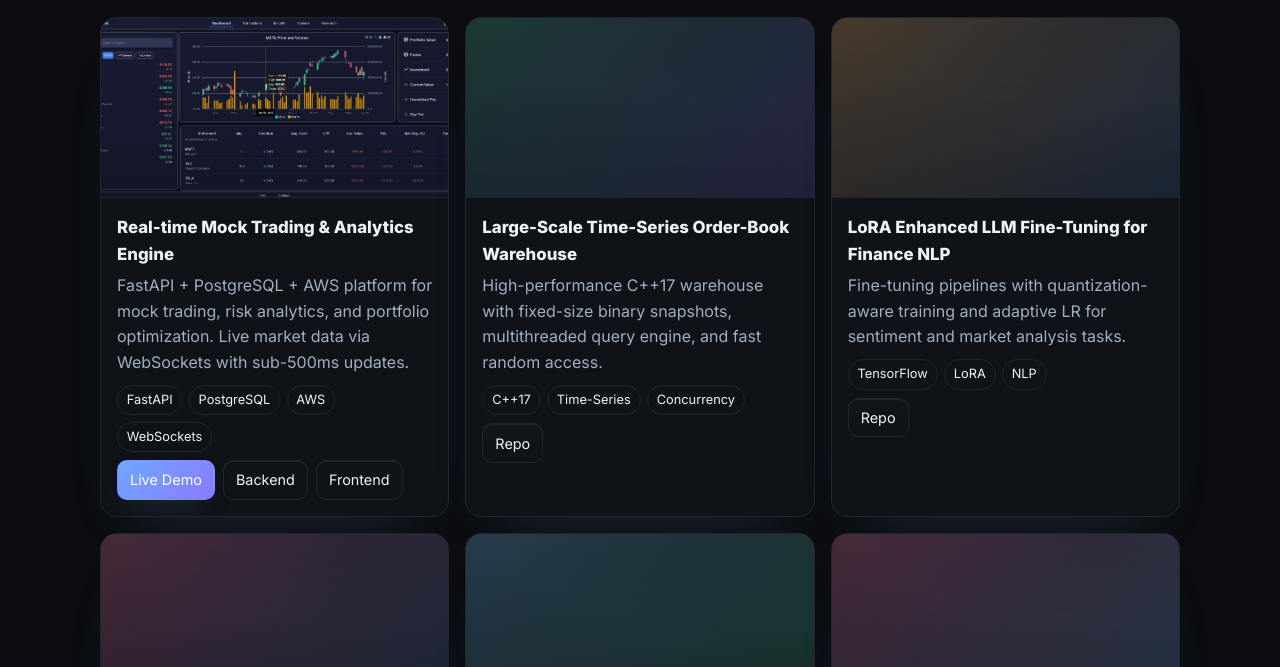
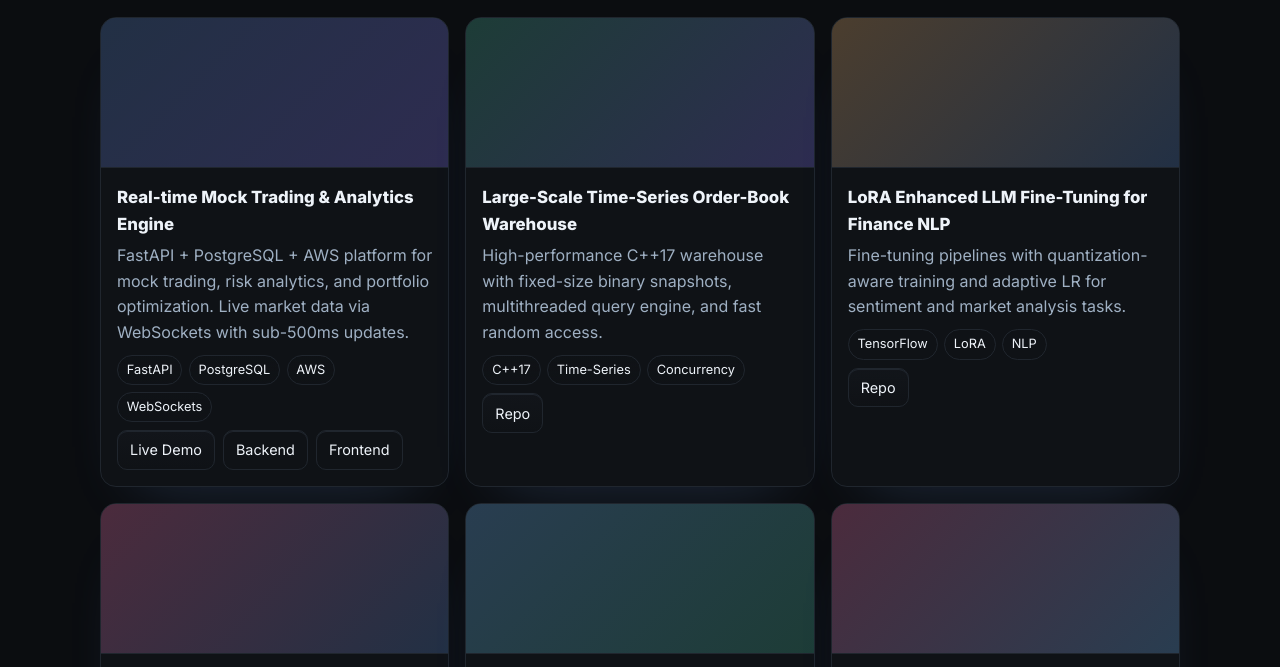
Before and after one commit to adibakshi28/adibakshi28.github.io, a plain HTML site: page index.html in a window 1280 px wide. Shown: the part 706-1373 px from the top of the page. Drawn offline with Linux system fonts and the light colour scheme; no server answers.

Commit message:
design revert

```diff
--- a/index.html
+++ b/index.html
@@ -98,26 +98,18 @@
       <h3 class="section-title">Featured Projects</h3>
       <div class="grid cards">
         <article class="card reveal">
-            <div class="card-cover">
-                <img
-                src="assets/mock-trading-dashboard.png"
-                alt="Mock trading dashboard UI"
-                loading="lazy"
-                width="1200" height="630"
-                />
-            </div>
+          <div class="card-cover" role="img" aria-label="Mock trading dashboard"></div>
           <div class="card-body">
             <h4>Real-time Mock Trading & Analytics Engine</h4>
             <p>FastAPI + PostgreSQL + AWS platform for mock trading, risk analytics, and portfolio optimization. Live market data via WebSockets with sub-500ms updates.</p>
             <div class="tags"><span>FastAPI</span><span>PostgreSQL</span><span>AWS</span><span>WebSockets</span></div>
             <div class="card-actions">
-                <a class="btn small btn-primary" href="https://trade-trek.netlify.app/" target="_blank" rel="noopener">Live Demo</a>
+              <a class="btn small" href="https://trade-trek.netlify.app/" target="_blank" rel="noopener">Live Demo</a>
               <a class="btn small btn-ghost" href="https://github.com/adibakshi28/Trade-Trek-API" target="_blank" rel="noopener">Backend</a>
               <a class="btn small btn-ghost" href="https://github.com/adibakshi28/Trade-Trek-FE" target="_blank" rel="noopener">Frontend</a>
             </div>
           </div>
         </article>
-
 
         <article class="card reveal">
           <div class="card-cover cover-lob" role="img" aria-label="Order book data warehouse"></div>
--- a/styles.css
+++ b/styles.css
@@ -33,36 +33,15 @@ body {
 .small { font-size: 0.9rem; color: var(--muted); }
 .muted { color: var(--muted); }
 .section-title { font-size: clamp(1.4rem, 1.1rem + 1vw, 1.9rem); margin: 2.75rem 0 1.25rem; font-weight: 800; letter-spacing: 0.02em; }
-
-/* Buttons */
 .btn {
-  position: relative;
   display:inline-block; padding: 0.6rem 0.95rem; border:1px solid var(--border);
-  border-radius: 12px; text-decoration: none; color: var(--text);
-  background: linear-gradient(180deg,var(--elev),transparent);
+  border-radius: 12px; text-decoration: none; color: var(--text); background: linear-gradient(180deg,var(--elev),transparent);
   box-shadow: 0 1px 0 var(--border) inset;
-  transition: transform 160ms ease, border-color 160ms ease, box-shadow 160ms ease, background 160ms ease;
+  transition: transform 160ms ease, border-color 160ms ease, box-shadow 160ms ease;
 }
 .btn.small { padding: 0.45rem 0.75rem; font-size: 0.9rem; border-radius: 10px; }
 .btn:hover { transform: translateY(-1px); border-color: var(--accent); box-shadow: 0 10px 30px -15px var(--ring); }
-.btn:active { transform: translateY(0); }
-.btn:focus-visible { outline: 3px solid color-mix(in oklab, var(--accent), white 25%); outline-offset: 2px; }
-
 .btn-ghost { background: transparent; }
-.btn-ghost:hover { border-color: var(--accent); }
-
-/* New: primary style to make CTAs pop */
-.btn-primary {
-  background: linear-gradient(135deg, var(--accent), var(--accent-2));
-  border-color: transparent;
-  color: #fff;
-  box-shadow: 0 12px 30px -12px var(--ring), 0 1px 0 rgba(255,255,255,0.08) inset;
-}
-.btn-primary:hover {
-  transform: translateY(-2px);
-  box-shadow: 0 18px 40px -14px var(--ring);
-}
-
 .tags { display:flex; flex-wrap: wrap; gap: 0.4rem; margin: 0.5rem 0; }
 .tags span { font-size: 0.8rem; padding: 0.25rem 0.55rem; border:1px solid var(--border); border-radius: 999px; background: linear-gradient(180deg,var(--surface),transparent); }
 
@@ -115,41 +94,12 @@ body {
 .grid { display:grid; grid-template-columns: repeat(auto-fill, minmax(280px, 1fr)); gap: 1rem; }
 .cards .card { background: var(--surface); border:1px solid var(--border); border-radius: 16px; overflow: hidden; box-shadow: 0 30px 60px -40px var(--ring); transition: transform 200ms ease, box-shadow 200ms ease, border-color 200ms ease; }
 .card:hover { transform: translateY(-4px); border-color: var(--accent); box-shadow: 0 40px 90px -50px var(--ring); }
-
-/* UPDATED: card cover now supports <img> */
-.card-cover {
-  position: relative;
-  height: 180px; /* change to 150px if you prefer original height */
-  overflow: hidden;
-  border-bottom:1px solid var(--border);
-  background: linear-gradient(135deg, rgba(110,168,255,0.2), rgba(138,122,255,0.25));
-}
-.card-cover img {
-  width: 100%;
-  height: 100%;
-  object-fit: cover;
-  display: block;
-  transform: scale(1.02);
-  filter: saturate(1.05) contrast(1.05);
-  transition: transform 300ms ease;
-}
-.card-cover::after {
-  content: "";
-  position: absolute; inset: 0;
-  background:
-    radial-gradient(120% 80% at 80% 0%, rgba(0,0,0,0.15), transparent 60%),
-    linear-gradient(to top, rgba(0,0,0,0.28), rgba(0,0,0,0.05));
-  pointer-events: none;
-}
-.card:hover .card-cover img { transform: scale(1.06); }
-
-/* optional color variants still work if you don't use an image */
+.card-cover { height: 150px; background: linear-gradient(135deg, rgba(110,168,255,0.2), rgba(138,122,255,0.25)); border-bottom:1px solid var(--border); }
 .cover-lob { background: linear-gradient(135deg, rgba(86,230,186,0.2), rgba(138,122,255,0.25)); }
 .cover-lora { background: linear-gradient(135deg, rgba(255,192,118,0.25), rgba(110,168,255,0.2)); }
 .cover-dao { background: linear-gradient(135deg, rgba(255,118,176,0.25), rgba(110,168,255,0.2)); }
 .cover-dash { background: linear-gradient(135deg, rgba(118,190,255,0.25), rgba(86,230,186,0.2)); }
 .cover-crypto { background: linear-gradient(135deg, rgba(255,118,176,0.25), rgba(118,190,255,0.25)); }
-
 .card-body { padding: 1rem; }
 .card h4 { margin: 0 0 0.35rem; font-size: 1.05rem; }
 .card p { margin: 0 0 0.6rem; color: var(--muted); }
```
Lines whose indentation alone changed are shown as unchanged.
